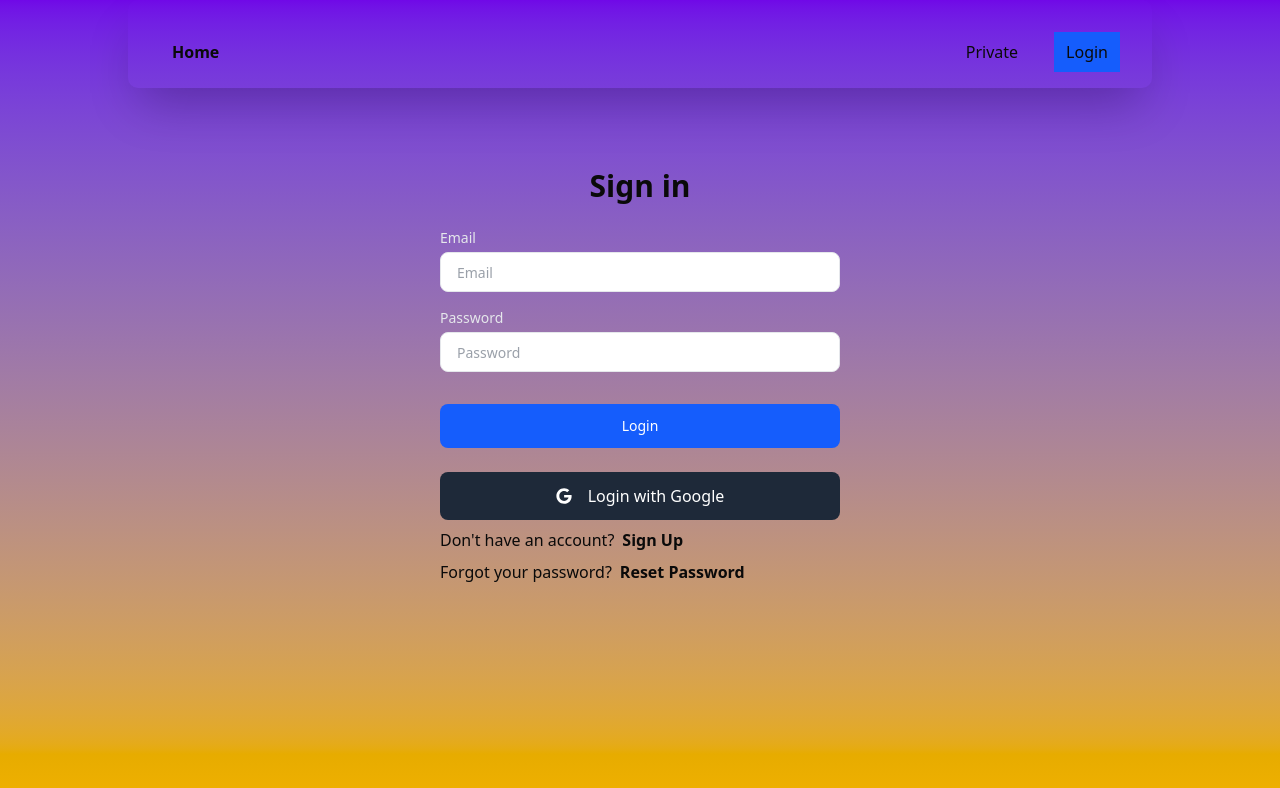
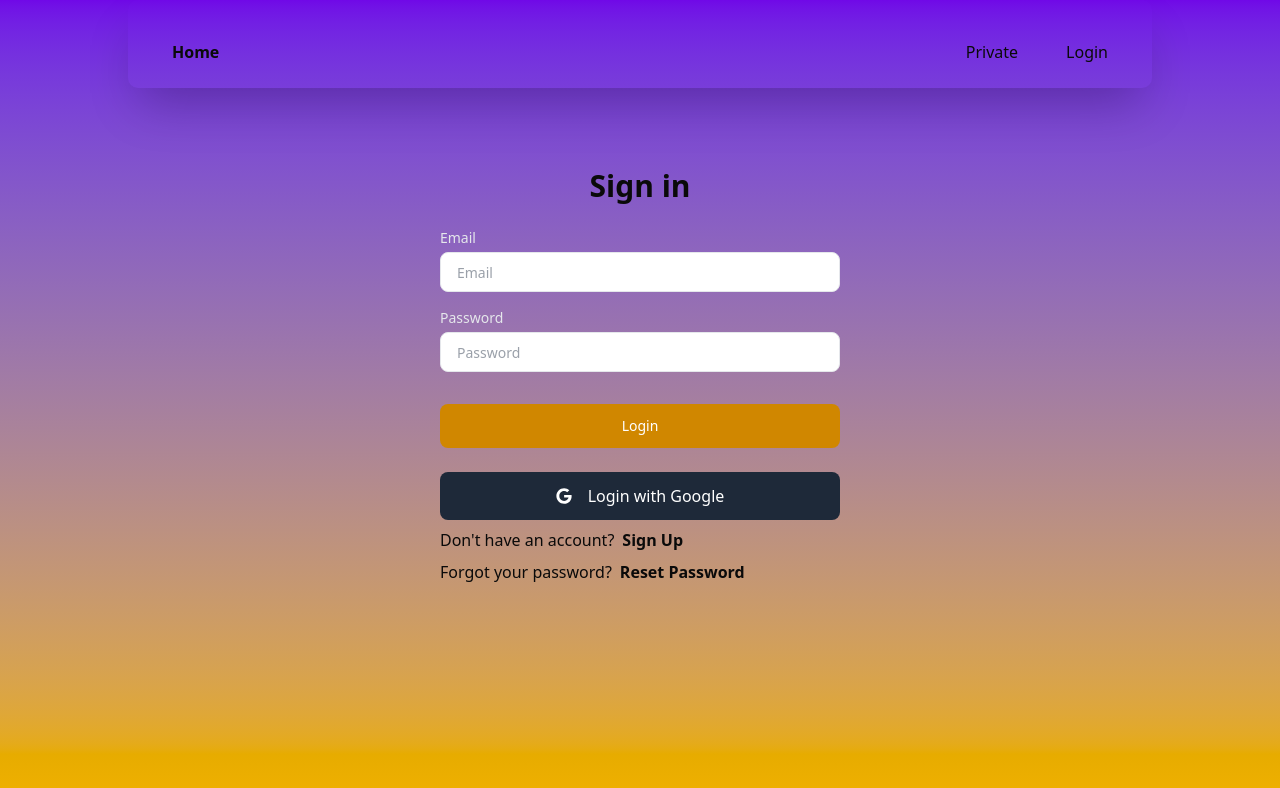
Before and after one commit to adarshm11/GatorGuard, a Next.js app in the folder gatorguard/: page /login in a window 1280 px wide. Shown: the top 788 px of the page. Built offline with nearby package versions, Linux system fonts and the light colour scheme; no server answers.

Commit message:
simple ui changes

```diff
--- a/gatorguard/app/components/AuthButton.tsx
+++ b/gatorguard/app/components/AuthButton.tsx
@@ -12,7 +12,7 @@ const AuthButton = ({
       disabled={loading}
       type="submit"
       className={`cursor-pointer ${
-        loading ? "bg-gray-600" : "bg-blue-600"
+        loading ? "bg-yellow-700" : "bg-yellow-600"
       } rounded-md w-full px-12 py-3 text-sm font-medium text-white`}
     >
       {loading ? "Loading..." : type}
--- a/gatorguard/app/components/Navbar.tsx
+++ b/gatorguard/app/components/Navbar.tsx
@@ -9,7 +9,7 @@ const Navbar = async () => {
     data: { user },
   } = await supabase.auth.getUser();
 
-  const LinkClass = "rounded-md hover:bg-black hover:text-white py-2 px-3 transition-colors duration-300 ease-in-out"
+  const LinkClass = "rounded-md hover:text-white py-2 px-3 transition-colors duration-300 ease-in-out"
 
   return (
     <nav className="w-full flex items-center pt-4 rounded-lg shadow-2xl">
@@ -25,7 +25,7 @@ const Navbar = async () => {
 
           {!user ? (
             <Link href="/login">
-              <div className={"bg-blue-600 text-sm" + LinkClass}>
+              <div className={"text-sm" + LinkClass}>
                 Login
               </div>
             </Link>
--- a/gatorguard/app/page.tsx
+++ b/gatorguard/app/page.tsx
@@ -63,7 +63,7 @@ export default function Home() {
       }
 
     } catch (error) {
-      console.warn("Error: post request failed");
+      console.warn("Error: post request failed" + error);
     }
   };
 
```
